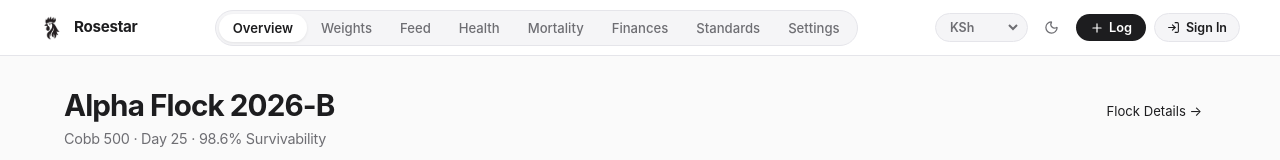
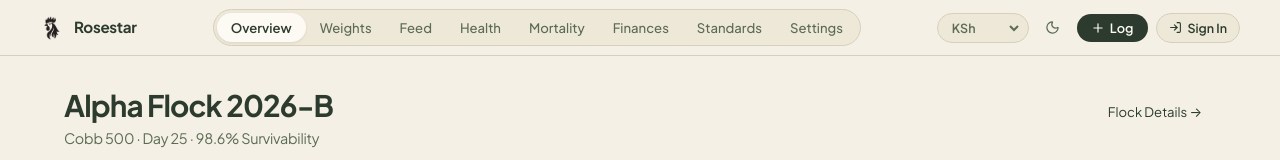
Before and after one commit to ahadiprince1757-gif/roster, a React (Vite) app in the folder frontend/: page / in a window 1280 px wide. Shown: the top 160 px of the page. Built offline with nearby package versions, Linux system fonts and the light colour scheme; no server answers.

Commit message:
feat(theme): apply Deep Forest / Emerald / Muted Gold / Warm Ivory palette

```diff
--- a/frontend/src/index.css
+++ b/frontend/src/index.css
@@ -1,58 +1,87 @@
 /* ==========================================================================
-   BroilerOS — Minimalist Design System (Steve Jobs / Apple Inspired)
+   Rosestar — Deep Forest · Emerald · Muted Gold · Warm Ivory Design System
+   Personality: Natural, Established, Trustworthy & Premium
    Optimized for Mobile, Tablet & Desktop Viewports
    ========================================================================== */
 
 :root {
-  /* Light Theme - Clean, quiet, expansive whitespace */
-  --bg-app: #fafafa;
-  --bg-surface: #ffffff;
-  --bg-subtle: #f5f5f7;
-  --bg-hover: #ebebee;
-  --border-hairline: #e5e5ea;
-  --border-focus: #000000;
-
-  --text-primary: #1d1d1f;
-  --text-secondary: #6e6e73;
-  --text-tertiary: #86868b;
-
-  --accent: #15803d;
-  --accent-subtle: #f0fdf4;
-  --accent-text: #166534;
-
-  --font-sans: -apple-system, BlinkMacSystemFont, "SF Pro Display", "SF Pro Text", "Plus Jakarta Sans", system-ui, sans-serif;
-  --radius-sm: 8px;
-  --radius-md: 14px;
-  --radius-lg: 20px;
+  /* ── Light Theme ── Warm Ivory + Deep Forest ── */
+  --bg-app:        #F4F0E6;   /* Warm Ivory — main canvas */
+  --bg-surface:    #FDFAF4;   /* Off-white — cards / sheets */
+  --bg-subtle:     #EDE8D8;   /* Muted ivory — subtle fills */
+  --bg-hover:      #E4DEC9;   /* Hover state */
+  --border-hairline: #D6CFBA; /* Warm hairline border */
+  --border-focus:  #2C3B2D;   /* Deep forest focus ring */
+
+  --text-primary:  #2C3B2D;   /* Deep Forest — headings / body */
+  --text-secondary:#5C6B52;   /* Mid forest green-grey */
+  --text-tertiary: #8A9A7E;   /* Muted sage — placeholders */
+
+  /* Primary accent — Emerald */
+  --accent:        #4A7C59;
+  --accent-subtle: rgba(74, 124, 89, 0.10);
+  --accent-text:   #2E5E3A;
+
+  /* Gold accent — highlights / badges */
+  --gold:          #C4A96B;
+  --gold-subtle:   rgba(196, 169, 107, 0.15);
+  --gold-text:     #8A6D30;
+
+  /* Semantic colours */
+  --accent-red:    #B85450;
+  --accent-amber:  #C4A96B;
+  --accent-amber-light: rgba(196, 169, 107, 0.15);
+  --accent-blue:   #3A6B7C;
+  --accent-purple: #6B5A7C;
+  --primary:       #4A7C59;
+
+  --font-sans: "Plus Jakarta Sans", "Outfit", -apple-system, BlinkMacSystemFont, system-ui, sans-serif;
+  --radius-sm:  8px;
+  --radius-md:  14px;
+  --radius-lg:  20px;
   --radius-full: 9999px;
 
-  /* Responsive Container Constraints */
+  /* Responsive Container */
   --container-max-width: 1200px;
   --container-padding: 24px;
 
-  --shadow-subtle: 0 1px 3px rgba(0, 0, 0, 0.04);
-  --shadow-float: 0 12px 36px rgba(0, 0, 0, 0.08);
+  --shadow-subtle: 0 1px 4px rgba(44, 59, 45, 0.06);
+  --shadow-float:  0 12px 36px rgba(44, 59, 45, 0.12);
 }
 
 [data-theme='dark'] {
-  /* Dark Theme - OLED Obsidian, crisp contrast, minimal glow */
-  --bg-app: #000000;
-  --bg-surface: #121214;
-  --bg-subtle: #1c1c1e;
-  --bg-hover: #2c2c2e;
-  --border-hairline: #27272a;
-  --border-focus: #ffffff;
-
-  --text-primary: #f5f5f7;
-  --text-secondary: #a1a1a6;
-  --text-tertiary: #636366;
-
-  --accent: #22c55e;
-  --accent-subtle: rgba(34, 197, 94, 0.12);
-  --accent-text: #4ade80;
-
-  --shadow-subtle: 0 1px 3px rgba(0, 0, 0, 0.5);
-  --shadow-float: 0 12px 36px rgba(0, 0, 0, 0.6);
+  /* ── Dark Theme ── Rich Dark Forest ── */
+  --bg-app:        #161D16;   /* Deepest forest night */
+  --bg-surface:    #1E2A1F;   /* Dark forest card */
+  --bg-subtle:     #263028;   /* Subtle forest fill */
+  --bg-hover:      #2E3A30;   /* Hover state */
+  --border-hairline: #354038; /* Dark forest border */
+  --border-focus:  #C4A96B;   /* Gold focus ring */
+
+  --text-primary:  #F4F0E6;   /* Warm ivory text */
+  --text-secondary:#A8B89E;   /* Sage mid-tone */
+  --text-tertiary: #667560;   /* Muted forest sage */
+
+  /* Primary accent — Brighter Emerald for dark */
+  --accent:        #6AAF80;
+  --accent-subtle: rgba(106, 175, 128, 0.14);
+  --accent-text:   #90C9A5;
+
+  /* Gold accent */
+  --gold:          #D4B97B;
+  --gold-subtle:   rgba(212, 185, 123, 0.15);
+  --gold-text:     #D4B97B;
+
+  /* Semantic colours */
+  --accent-red:    #E07C79;
+  --accent-amber:  #D4B97B;
+  --accent-amber-light: rgba(212, 185, 123, 0.15);
+  --accent-blue:   #6AAFC4;
+  --accent-purple: #A08AC4;
+  --primary:       #6AAF80;
+
+  --shadow-subtle: 0 1px 4px rgba(0, 0, 0, 0.4);
+  --shadow-float:  0 12px 36px rgba(0, 0, 0, 0.6);
 }
 
 *, *::before, *::after {
@@ -107,7 +136,7 @@ button {
   position: sticky;
   top: 0;
   z-index: 50;
-  background: rgba(255, 255, 255, 0.88);
+  background: rgba(244, 240, 230, 0.90);
   backdrop-filter: saturate(180%) blur(20px);
   -webkit-backdrop-filter: saturate(180%) blur(20px);
   border-bottom: 1px solid var(--border-hairline);
@@ -120,7 +149,7 @@ button {
 }
 
 [data-theme='dark'] .min-nav {
-  background: rgba(18, 18, 20, 0.88);
+  background: rgba(22, 29, 22, 0.92);
 }
 
 .min-nav-inner {
@@ -718,19 +747,31 @@ button {
 }
 
 .apple-btn-main {
-  background: var(--text-primary);
-  color: var(--bg-app);
+  background: #2C3B2D;
+  color: #F4F0E6;
   padding: 12px 28px;
   border-radius: var(--radius-full);
   font-size: 0.95rem;
   font-weight: 600;
-  transition: transform 0.15s ease, opacity 0.15s ease;
+  transition: transform 0.15s ease, background 0.15s ease, box-shadow 0.15s ease;
   white-space: nowrap;
+  box-shadow: 0 2px 8px rgba(44, 59, 45, 0.25);
 }
 
 .apple-btn-main:hover {
   transform: scale(1.02);
-  opacity: 0.92;
+  background: #3A4E3C;
+  box-shadow: 0 4px 16px rgba(44, 59, 45, 0.35);
+}
+
+[data-theme='dark'] .apple-btn-main {
+  background: #4A7C59;
+  color: #F4F0E6;
+  box-shadow: 0 2px 8px rgba(0, 0, 0, 0.4);
+}
+
+[data-theme='dark'] .apple-btn-main:hover {
+  background: #5A9068;
 }
 
 .apple-btn-sub {
@@ -740,13 +781,14 @@ button {
   border-radius: var(--radius-full);
   font-size: 0.95rem;
   font-weight: 500;
-  border: 1px solid var(--border-hairline);
+  border: 1.5px solid var(--border-hairline);
   transition: all 0.15s ease;
   white-space: nowrap;
 }
 
 .apple-btn-sub:hover {
   background: var(--bg-subtle);
+  border-color: var(--text-tertiary);
 }
 
 .apple-pillars {
```
